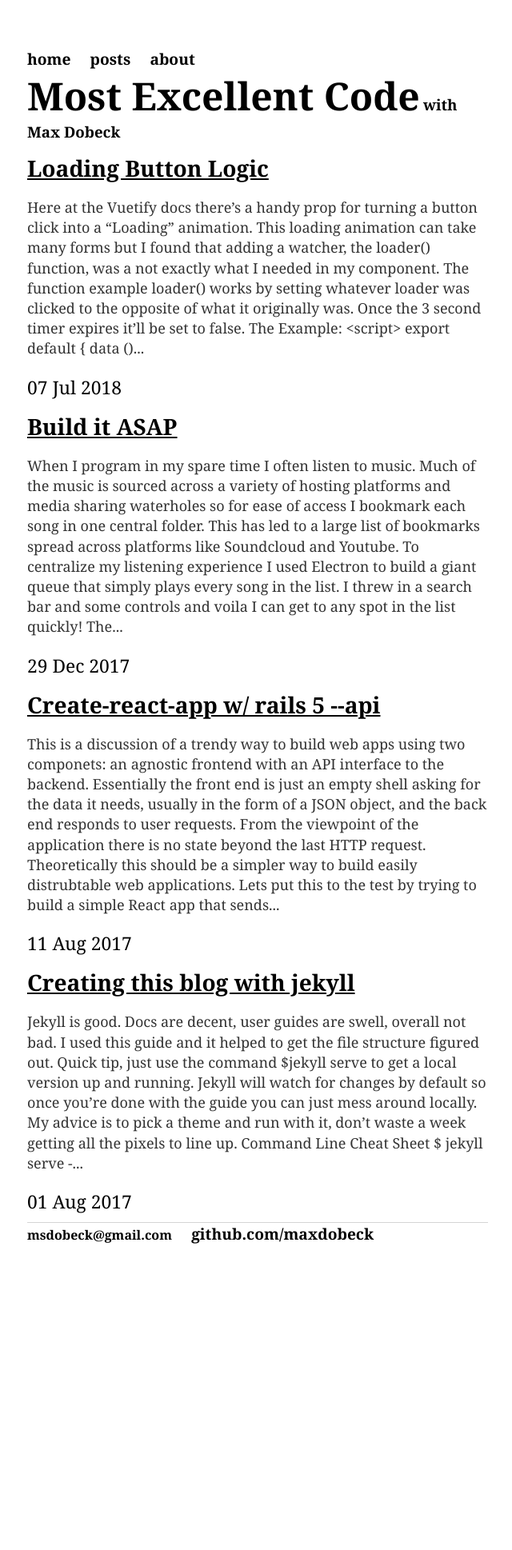
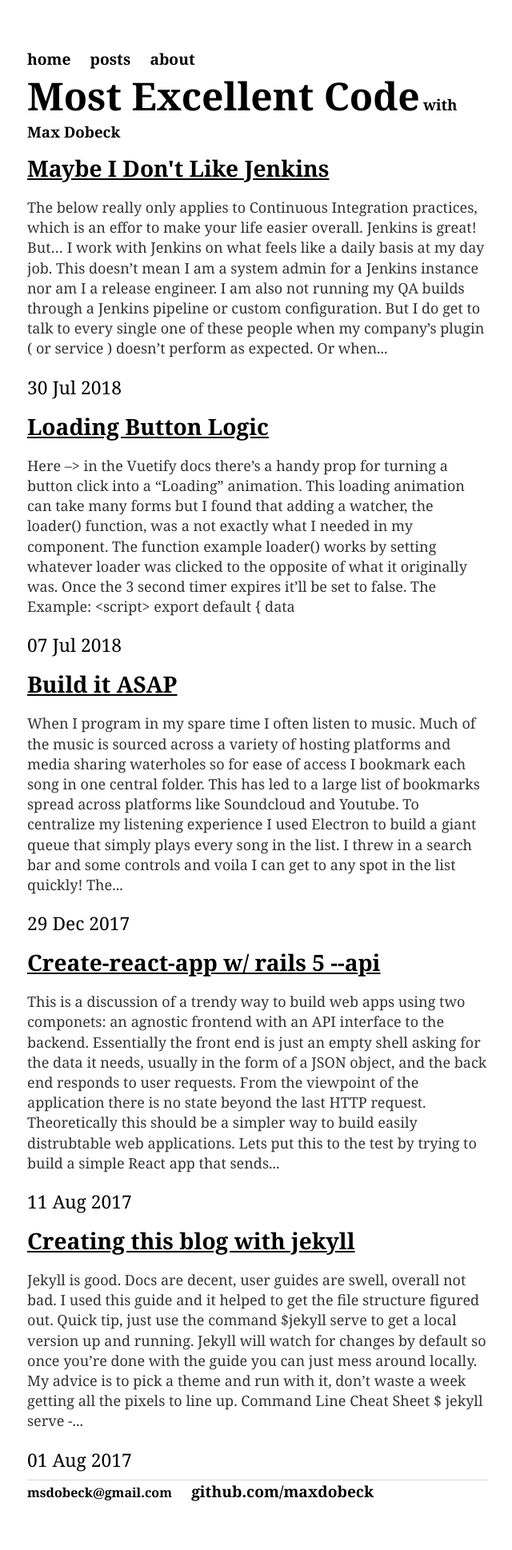
Before and after one commit to maxdobeck/maxdobeck.github.io, a Jekyll site: the page built from index.html, in a window 1280 px wide. Shown: the whole page at 80% size, without its empty margins (318-958 px from the left). Built offline with Jekyll 4.4.1, drawn with Linux system fonts in a browser that asks for light colours; before the commit the page ends 1616 px from its top, so only the background shows below that; some of the changed lines change nothing that is shown.

Commit message:
Updated the login button article and added the Jenkins/CI article.

````diff
--- a/_posts/2018-07-07-loading-button-logic.md
+++ b/_posts/2018-07-07-loading-button-logic.md
@@ -4,7 +4,7 @@ title: "Loading Button Logic"
 date: 2018-07-07
 ---
 
-Here at the [Vuetify docs](https://vuetifyjs.com/en/components/buttons#example-loaders) there's a handy prop for turning a button click into a "Loading" animation.  This loading animation can take [many forms](https://vuetifyjs.com/en/components/buttons#example-loaders) but I found that adding a watcher, the loader() function, was a not exactly what I needed in my component.  The function example `loader()` works by setting whatever loader was clicked to the opposite of what it originally was.  Once the 3 second timer expires it'll be set to false.
+Here --> in the [Vuetify docs](https://vuetifyjs.com/en/components/buttons#example-loaders) there's a handy prop for turning a button click into a "Loading" animation.  This loading animation can take [many forms](https://vuetifyjs.com/en/components/buttons#example-loaders) but I found that adding a watcher, the loader() function, was a not exactly what I needed in my component.  The function example `loader()` works by setting whatever loader was clicked to the opposite of what it originally was.  Once the 3 second timer expires it'll be set to false.
 
 ## The Example: ##
 ```javascript
@@ -33,10 +33,10 @@ Here at the [Vuetify docs](https://vuetifyjs.com/en/components/buttons#example-l
 </script>
 ```
 
-## Why show the user a loader? ##
-This is an easy answer as we've all been in this situation.  You click something and the data has to be sent off and processed.  If you click the button you intuitively expect some sort of feedback telling you that the action is in progress.  Or you want to find out as fast as possible that the action failed.  Without feedback we'd just be mashing the button repeatedly out of frustration.  Or maybe that's just me getting frustrated and mashing buttons.
+## Why show the user a loader?
+This is an easy answer as we've all been in this situation.  You click something and the data has to be sent off and processed.  If you click the button you intuitively expect some sort of feedback telling you that the action is in progress.  Or you want to find out as fast as possible that the action failed.  Without feedback we'd just be mashing the button repeatedly out of frustration.  I might be projecting and maybe that's just me getting frustrated and mashing buttons but I think its a necessity for UIs at this time.
 
-## My API call with a loader: ##
+## My API call with a loader:
 My button is a login button in this example.  While my backend is checking the database and verifying you are who you say you are the frontend should be inaccessible.  You should immediately know that I've sent of this request to the application and you'll know what to do next in a few seconds (hopefully less).
 
 ```javascript
--- /dev/null
+++ b/_posts/2018-07-30-maybe-i-hate-jenkins.md
@@ -0,0 +1,60 @@
+---
+layout: post
+title: "Maybe I Don't Like Jenkins"
+date: 2018-07-30
+---
+
+The below really only applies to [Continuous Integration](https://en.wikipedia.org/wiki/Continuous_integration) practices, which is an effor to make your life easier overall.
+
+## Jenkins is great!  But...
+I work with Jenkins on what feels like a daily basis at my day job.  This doesn't mean I am a system admin for a Jenkins instance nor am I a release engineer.  I am also not running my QA builds through a Jenkins pipeline or custom configuration.  But I do get to talk to every single one of these people when my company's plugin ( or service ) doesn't perform as expected.
+
+Or when something weird happens with Jenkins.
+
+Or when their expected results don't match their actual results.
+
+Or when some error output doesn't make sense.
+
+Or when a common issue with something like SSL certs and the Java trust store pops up.
+
+This translates to me installing and replicating Jenkins configurations locally, lots of fresh new CI pipelines getting created, and I get to compare a lot of what Jenkins does to other CI/CD systems.  I haven't worked at a software shop that _doesn't_ have Jenkins and I suspect that many people can say the same thing.  This seems to be a pipeline and build system standard.  And why shouldn't it be?  It allows near total control of every step of your softwares:
+- building
+
+- testing
+
+- packaging
+
+- deploying
+
+- etc, all steps
+
+This is a huge achievement when you look back at the poor souls who had to string together unversioned untested scripts and high touch processes.  But this also means learning about Jenkins itself.   How to get environment variables that tests may rely on.  How to setup intergrations tests or script the setup.  How to trigger builds, when to trigger builds, what to do with builds when they fail/pass.  Then we get to *plugins*.
+
+This is where we start introducing dependencies into our processes and things go fine at first but then you have to upgrade Jenkins.  Or then you have to debug a plugin that doesn't have very helpful output or verbose error messages.  Then begins the act of bringing out the crystal bill and divining the true origin of your problems.  That's where things get uncomfortable for medium-to-large organizations.
+
+## The But...
+Typically in orgs there's an issue with communication and organization. If everything is flowing smoothly and all the teams are functioning at 100% then getting training for your new admins of Jenkins and/or the CI/CD build pipleline is going to be just another day.  Making that training stick will take concerted effort over longer periods of time and that's where things break down.
+
+With Jenkins you are truly the administrator as well as the maintainer of your pipeline.  This means that if your code base becomes more complex or your application develops certain dependencies you have to be flexible and get Jenkins to change with it.  What this really means is *your organization* must be flexible.  You the individual can probably adapt to any change thrown your way but if your organizaiton has become hardened and calcified over time, like a barnacle, then you're not going to have a good time.
+
+You'll be fighting Jenkins configurations, possibly fighting one of the build, test, or deploy steps, or maybe just fighting to share knowledge among your teammates.  Its rough.  And this assumes you have a team!  If you're solo you have to invest your time into getting Jenkins up and running as well as getting the pipeline to work to your benefit.
+
+## Be like water
+The only cure to problems like these are really at the hear of your team or organization.  If the team is flexible then their outputs tend to follow.  This means less fighting configuration and more declaration.  Declare what your build or CI process needs and change those declarations as the world around you changes.  At the end of the day most business domains are ruled by change.  New features, new customers, keeping old customers happy all comes down to constant change.
+
+Instead of fighting to keep something local running in house maybe challenge your team to become more flexible and adapt to a public CI/CD offering.  Businesses like:
+- [GitLab](https://about.gitlab.com/)
+
+- [Heroku's Pipelines](https://devcenter.heroku.com/articles/pipelines)
+
+- [CircleCI](https://circleci.com/)
+
+- [Travis-CI](https://travis-ci.org/)
+
+- [Atlassian's Bamboo](https://www.atlassian.com/software/bamboo)
+
+These are all great offerings, as is Jenkins, but I've found that being able to adapt to their configurations and letting them take the headache out of each step makes your product more resilient.
+
+
+## Or be like stone
+If you're in the healthcare, banking, or some other incredibly secure domain then I feel for you.  Good luck!
````
